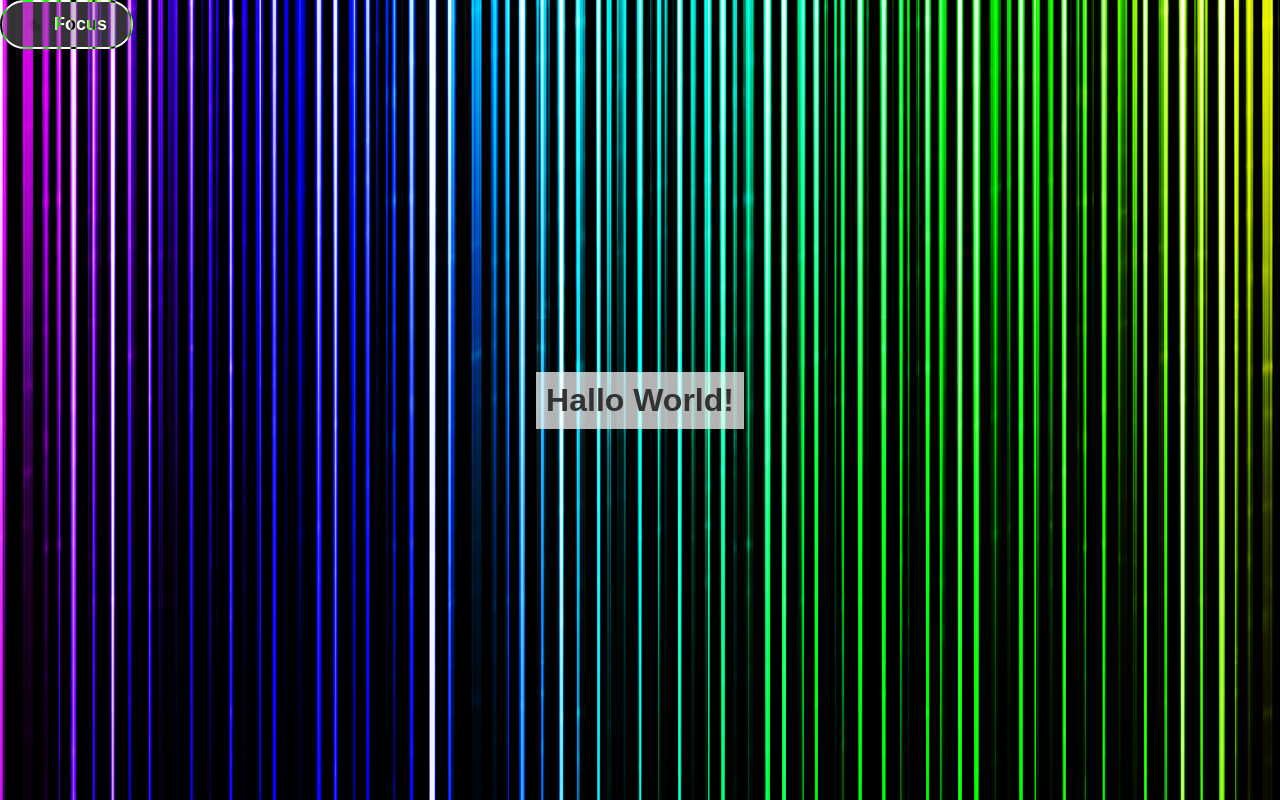
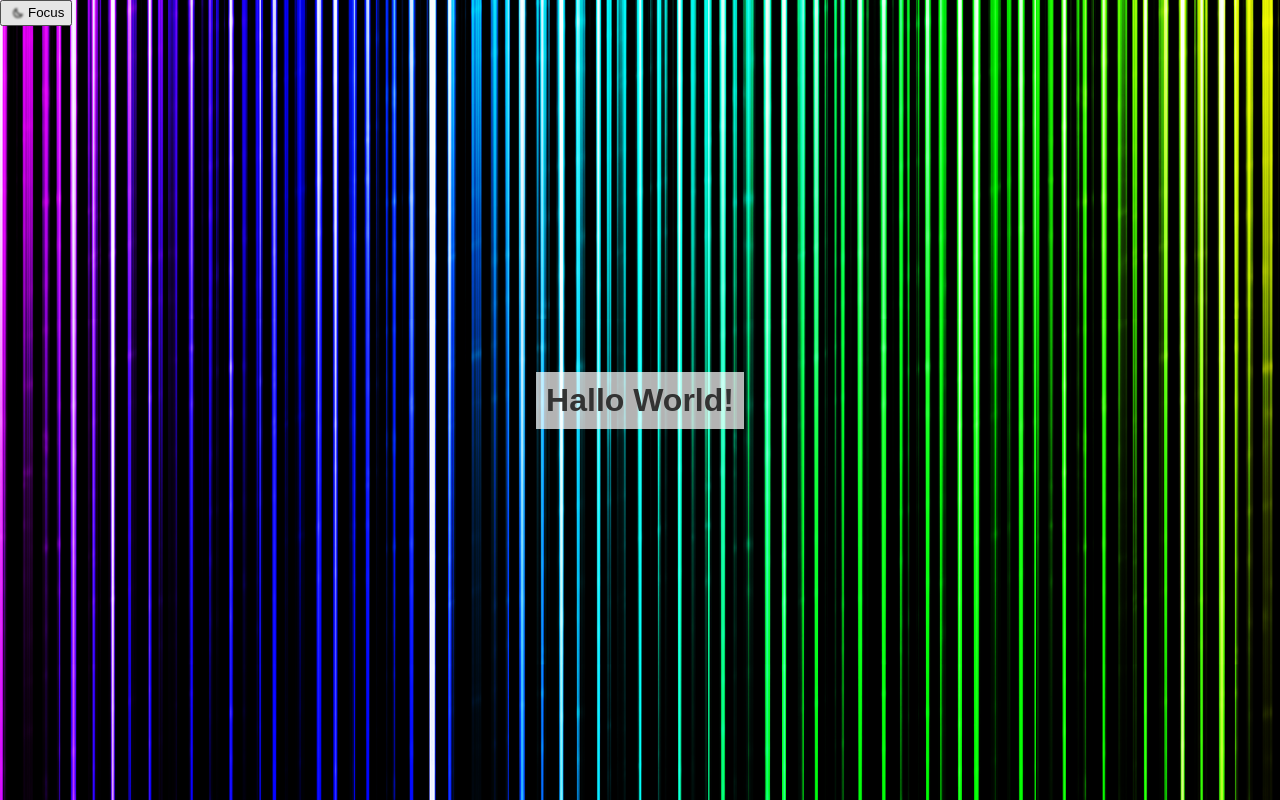
Before and after one commit to Stekz42/hallo-world-app, a React (Create React App) app: page / in a window 1280 px wide. Built offline with nearby package versions, Linux system fonts and the light colour scheme.

Commit message:
Update App.js

```diff
--- a/src/App.js
+++ b/src/App.js
@@ -6,7 +6,7 @@ function App() {
 
   useEffect(() => {
     const handleMouseMove = (e) => {
-      setPosition({ x: e.clientX - 75, y: e.clientY - 25 }); // 75 und 25 sind die Hälfte der Button-Größe
+      setPosition({ x: e.clientX - 75, y: e.clientY - 25 }); // Hälfte der Button-Größe
     };
 
     window.addEventListener('mousemove', handleMouseMove);
@@ -20,7 +20,7 @@ function App() {
     <div className="App">
       <h1>Hallo World!</h1>
       <button
-        className="blend-button"
+        className="apple-button"
         style={{ left: position.x, top: position.y, position: 'absolute' }}
       >
         <img src="/moon.svg" alt="Moon Icon" className="button-icon" />
```
